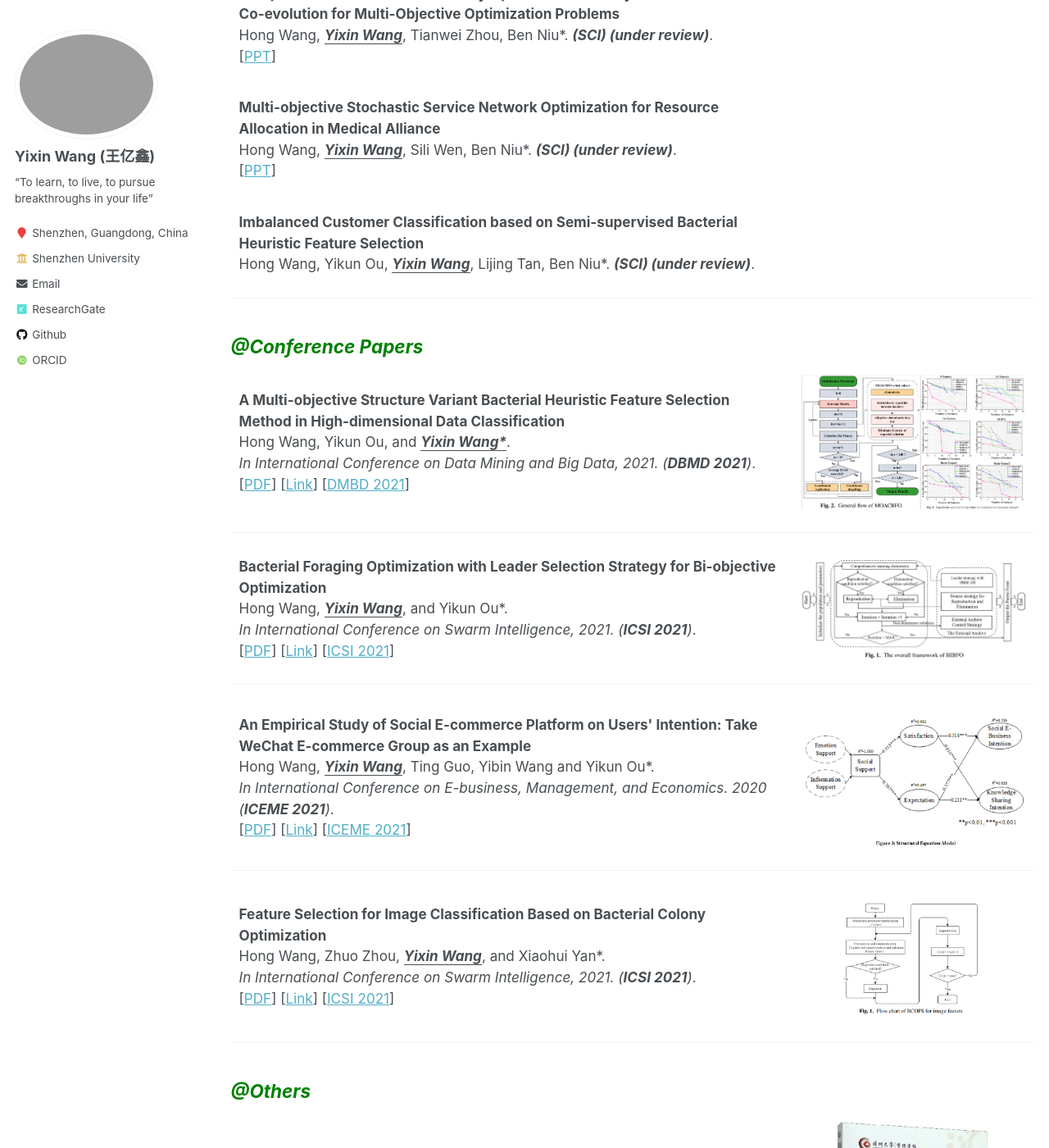
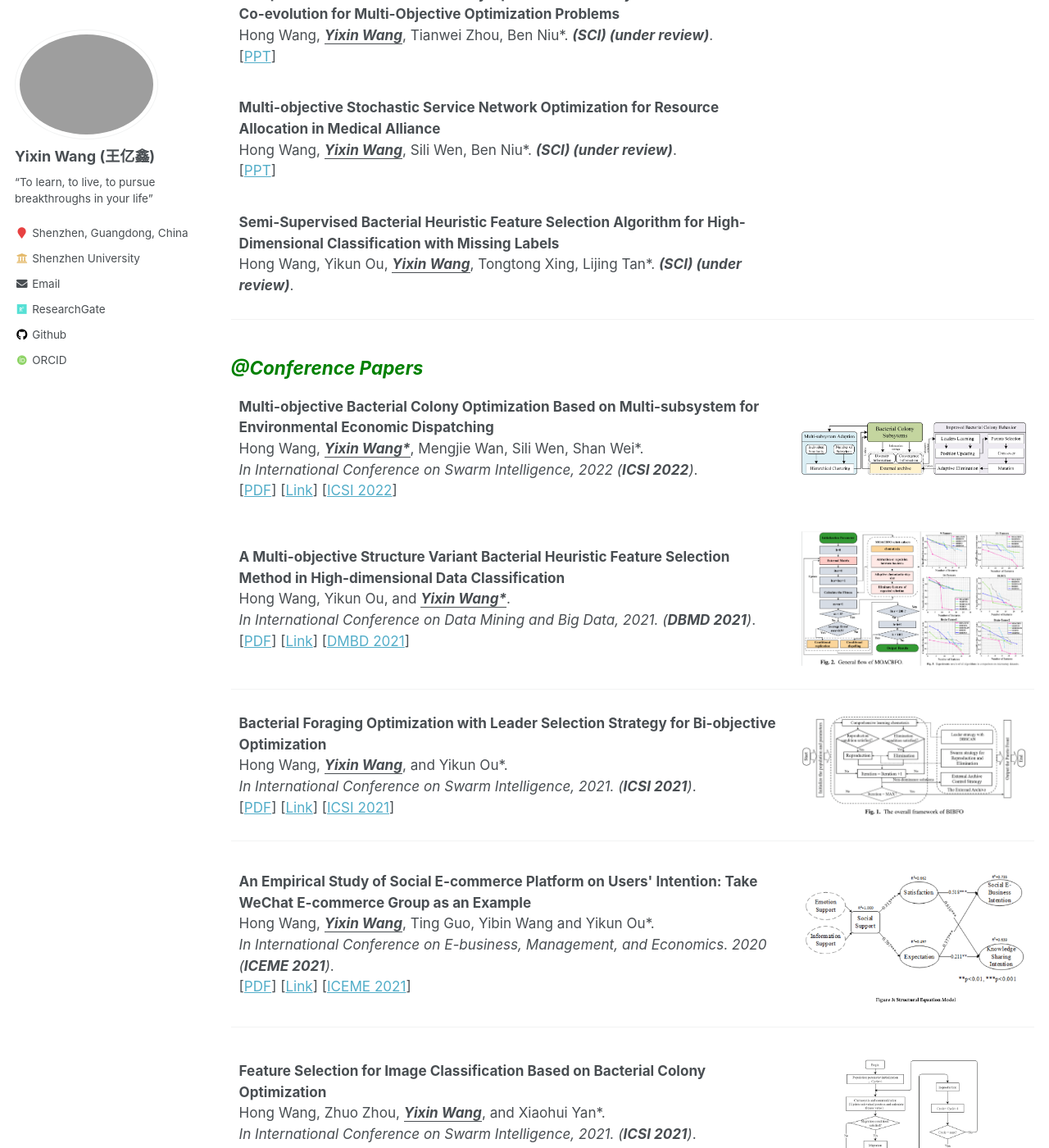
Before and after one commit to yixinwong1998/yixinwong1998.github.io, a Jekyll site: the page built from _pages/publications.md, in a window 1280 px wide and 1400 px high, scrolled down 448 px. Shown: the whole window at 82% size. Built offline with Jekyll 4.4.1, drawn with Linux system fonts in a browser that asks for light colours; some web fonts are replaced; some of the changed text lies outside the part shown.

```diff
--- a/_pages/publications.md
+++ b/_pages/publications.md
@@ -59,9 +59,9 @@ author_profile: true
 <table style="width:100%;border:None;border-spacing:0px;border-collapse:separate;margin-right:0;margin-left:0;font-size:0.95em;">
   <tr>
     <td style="padding:10px;width:70%;vertical-align:middle;border-right:none;border-bottom:none;">
-      <b>Imbalanced Customer Classification based on Semi-supervised Bacterial Heuristic Feature Selection</b>
+      <b>Semi-Supervised Bacterial Heuristic Feature Selection Algorithm for High-Dimensional Classification with Missing Labels</b>
       <br>
-      Hong Wang, Yikun Ou, <u><b><i>Yixin Wang</i></b></u>, Lijing Tan, Ben Niu*. <i><b>(SCI) (under review)</b></i>.
+      Hong Wang, Yikun Ou, <u><b><i>Yixin Wang</i></b></u>, Tongtong Xing, Lijing Tan*. <i><b>(SCI) (under review)</b></i>.
       <br>
     </td>
     <td style="padding:10px;width:30%;vertical-align:middle;border-right:none;border-bottom:none;">
@@ -71,6 +71,27 @@ author_profile: true
 
 ------------------
 ## *<font color=green>@Conference Papers</font>*
+<table style="width:100%;border:None;border-spacing:0px;border-collapse:separate;margin-right:0;margin-left:0;font-size:0.95em;">
+  <tr>
+    <td style="padding:10px;width:70%;vertical-align:middle;border-right:none;border-bottom:none;">
+      <b>Multi-objective Bacterial Colony Optimization Based on Multi-subsystem for Environmental Economic Dispatching</b>
+      <br>
+      Hong Wang, <u><b><i>Yixin Wang*</i></b></u>, Mengjie Wan, Sili Wen, Shan Wei*.
+      <br>
+      <i>In International Conference on Swarm Intelligence, 2022 (<b>ICSI 2022</b>)</i>.
+      <br>
+      [<a href="\../files/Multi-objective Bacterial Colony Optimization Based on Multi-subsystem for Environmental Economic Dispatching.pdf">PDF</a>]
+      [<a href="https://link.springer.com/chapter/10.1007/978-3-031-09677-8_44">Link</a>]
+      [<a href="http://iasei.org/icsi2022/">ICSI 2022</a>]
+    </td>
+    <td style="padding:10px;width:30%;vertical-align:middle;border-right:none;border-bottom:none;">
+      <a href="/images/MOBCOMSS.jpg">
+      <img src='/images/MOBCOMSS.jpg' width="300">
+      </a>
+    </td>
+  </tr>
+</table>
+
 <table style="width:100%;border:None;border-spacing:0px;border-collapse:separate;margin-right:0;margin-left:0;font-size:0.95em;">
   <tr>
     <td style="padding:10px;width:70%;vertical-align:middle;border-right:none;border-bottom:none;">
@@ -163,19 +184,19 @@ author_profile: true
 <table style="width:100%;border:None;border-spacing:0px;border-collapse:separate;margin-right:0;margin-left:0;font-size:0.95em;">
   <tr>
     <td style="padding:5px;width:70%;vertical-align:middle;border-right:none;border-bottom:none;">
-      <b>Discussion on Teaching Methods Combining Theory And Practice—taking Cybersecurity and E-commerce Courses As An Example</b>
+      <b>Break through the passive mode and develop self-sufficient and independent learning ability.</b>
       <br>
       Hong Wang, <b><u><i>Yixin Wang</i></u></b>, Ben Niu
       and Menglong Liu*.
       <br>
-      <i>The Management World We Explore, Collection of Teaching Research in School of Management, Shenzhen University, 2021</i>.
+      <i>Our vocation is to seek knowledge, Collection of Teaching Research in School of Management, Shenzhen University, 2021.</i>
       <br>
-      [PDF]
-      [Link]
+      [<a href="\../files/collectionsyx.pdf">PDF</a>]
+      [<a href="https://ma.szu.edu.cn/info/1079/7037.htm">Link</a>]
     </td>
     <td style="padding:10px;width:30%;vertical-align:middle;border-right:none;border-bottom:none;">
-      <a href="/images/jglw.jpg">
-      <img src='/images/jglw.jpg' width="300">
+      <a href="/images/collections.jpg">
+      <img src='/images/collections.jpg' width="300">
       </a>
     </td>
   </tr>
```
Also changed, not shown: _pages/about.md (+2 -1 lines), _pages/cv.md (+8 -6 lines), images/MOBCOMSS.jpg (added), images/collections.jpg (added), images/jglw.jpg (deleted), 4 other files.
